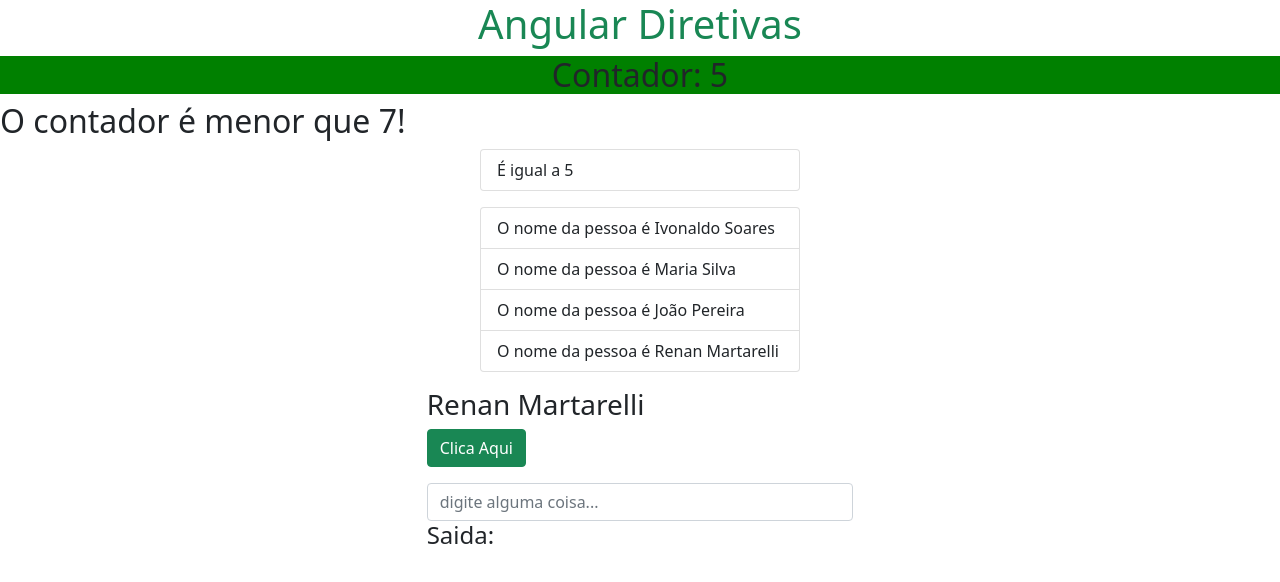
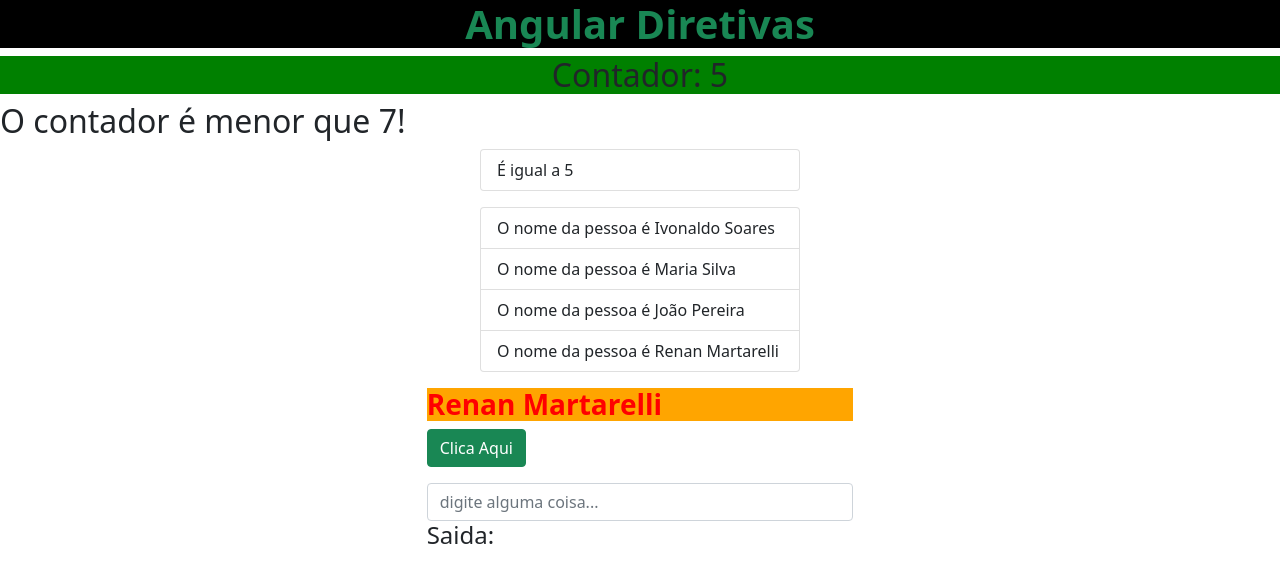
Before and after one commit to Martarelli/diretivasAngular-DIO, an Angular app in the folder diretivasAngular/: page / in a window 1280 px wide. Shown: the top 582 px of the page. Built offline with nearby package versions, Linux system fonts and the light colour scheme.

Commit message:
aplicando a diretiva custom no codigo

```diff
--- a/diretivasAngular/src/app/app.component.html
+++ b/diretivasAngular/src/app/app.component.html
@@ -1,4 +1,4 @@
-<h1 class="text-success text-center">Angular Diretivas</h1>
+<h1 appMarcaTexto corDeFundo="black" class="text-success text-center">Angular Diretivas</h1>
 
 <!--Diretivas de atributo-->
 <div
@@ -27,7 +27,7 @@
 </ul>
 
 <div class="col-4 mx-auto my-3">
-  <h3>{{nome}}</h3>
+  <h3 appMarcaTexto corDeFundo="orange" corDoTexto="red">{{nome}}</h3>
   <button class="btn btn-success" (click)="clicou('Renan')">Clica Aqui</button>
 </div>
 
```
